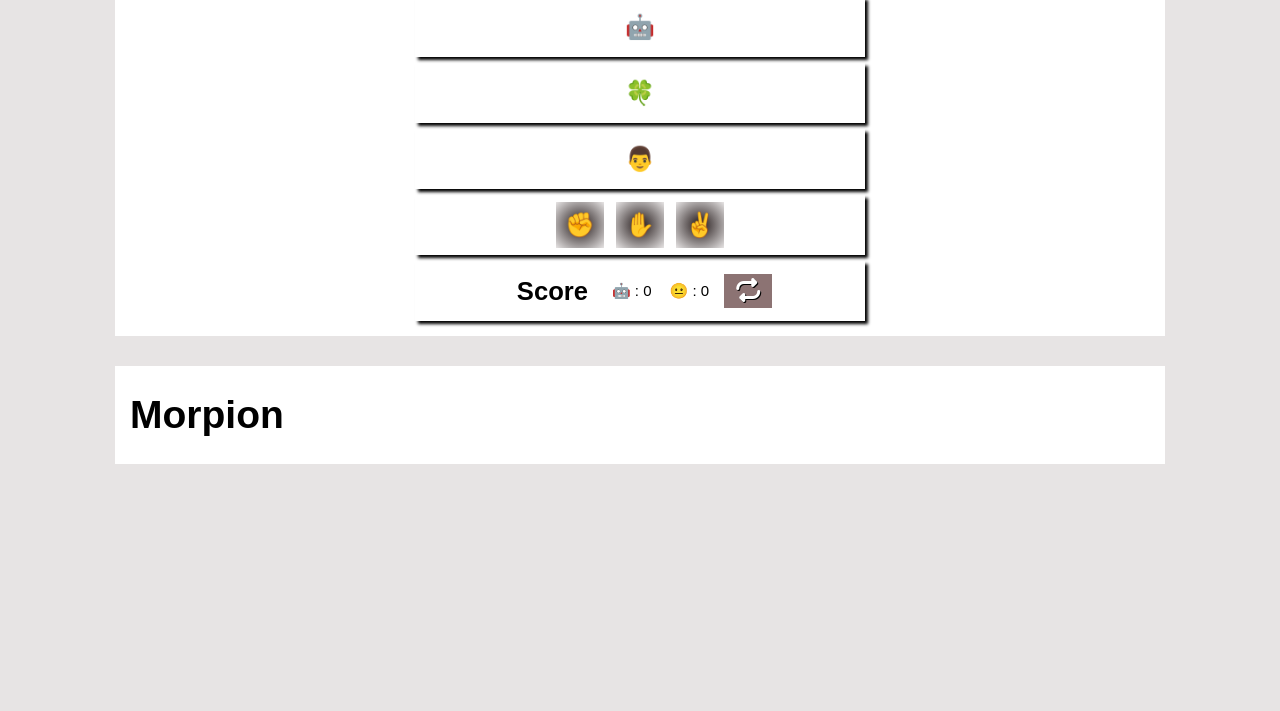
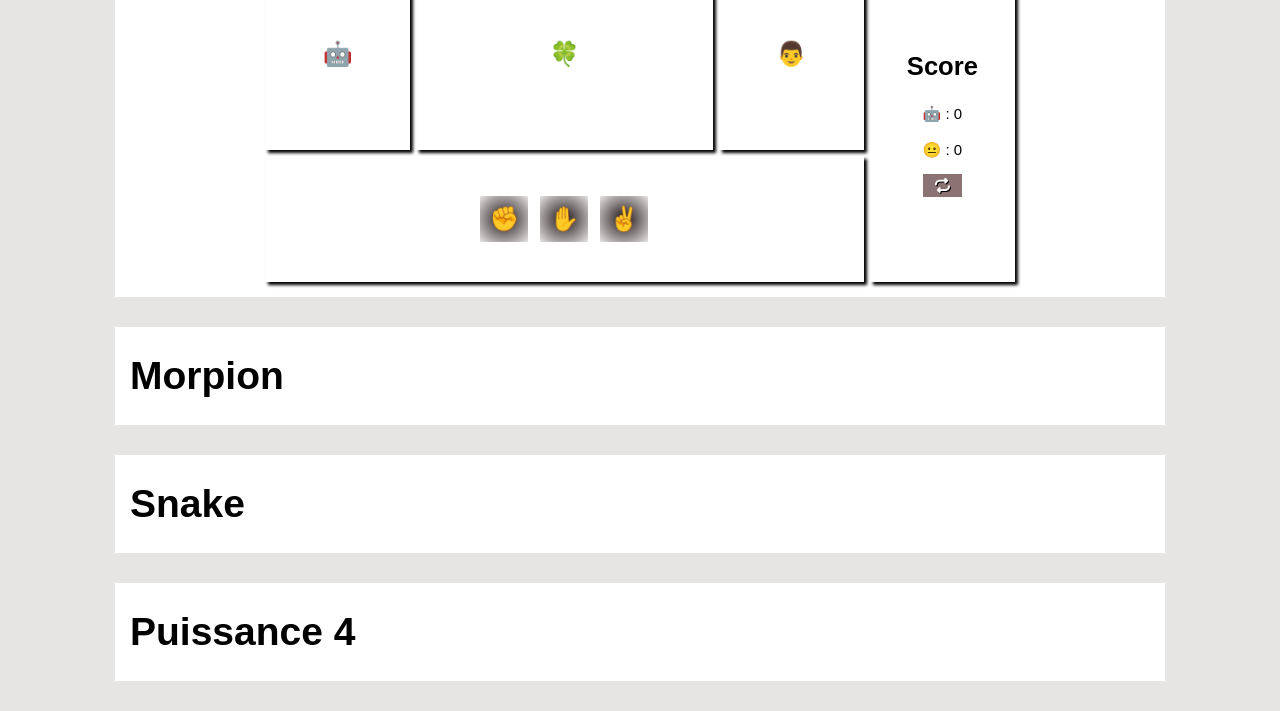
Before and after one commit to Mohamed-skd/demo-jeu, a website with bundled scripts: page composants/accueil/index.html in a window 1280 px wide. Shown: the part 589-1300 px from the top of the page. Before the commit the page ends 1083 px from the top, so only its background shows below. Built offline with nearby package versions, Linux system fonts and the light colour scheme.

Commit message:
shifumi ok

```diff
--- a/composants/accueil/accueil.scss
+++ b/composants/accueil/accueil.scss
@@ -2,14 +2,14 @@
   position: sticky;
   top: 0;
   padding: 0.2rem;
-  background-color: hsl(var(--clr-gris), 0.5);
+  background-color: hsl(var(--clr-gris));
 }
 
 #devinette {
   #dev-form {
     margin: 1rem auto;
     padding: 1rem 0.4rem;
-    max-width: 30rem;
+    max-width: 50rem;
     box-shadow: 0.2rem 0.2rem 0.2rem black;
     flex-wrap: wrap;
 
@@ -28,10 +28,39 @@
 #shifumi {
   #shi-art {
     margin: auto;
-    max-width: 30rem;
+    max-width: 50rem;
     grid-template-rows: repeat(5, 4rem);
     & > * {
       box-shadow: 0.2rem 0.2rem 0.2rem black;
+    }
+    @media (min-width: 50rem) {
+      grid-template: repeat(5, 4rem) / repeat(5, 1fr);
+    }
+
+    #shi-bot {
+      @media (min-width: 50rem) {
+        grid-area: 1/1/4/2;
+      }
+    }
+    #shi-info {
+      @media (min-width: 50rem) {
+        grid-area: 1/2/4/4;
+      }
+    }
+    #shi-joueur {
+      @media (min-width: 50rem) {
+        grid-area: 1/4/4/5;
+      }
+    }
+    #shi-choix {
+      @media (min-width: 50rem) {
+        grid-area: 4/1/6/5;
+      }
+    }
+    #shi-score {
+      @media (min-width: 50rem) {
+        grid-area: 1/5/6/6;
+      }
     }
   }
 
--- a/composants/accueil/accueil.ts
+++ b/composants/accueil/accueil.ts
@@ -2,6 +2,7 @@ import {
   action,
   aller,
   hasard,
+  modifClass,
   recupAttrib,
   select,
   selectTout,
@@ -25,7 +26,6 @@ export default function accueil() {
   const devInfo = select("#dev-info")!;
   const devChoix = select("#dev-choix") as HTMLInputElement;
   const devHasard = hasard(101);
-
   let chances = 10;
   let info = `Vous devez deviner un nombre entre 0 et 100, Vous avez droit à ${chances} tentatives.`;
 
@@ -78,6 +78,7 @@ export default function accueil() {
   const shiScoreBot = select("#shi-score-bot")!;
   const shiReset = select("#shi-reset")!;
   const shiChoixTab = ["✊", "✋", "✌️"];
+  const shiMedia50rem = matchMedia("(min-width:50rem)");
   let scoreJoueurShi = 0;
   let scoreBotShi = 0;
   let infoShi = "🍀";
@@ -89,8 +90,25 @@ export default function accueil() {
     shiScoreJoueur.textContent = `${emotJoueur} : ${scoreJoueurShi}`;
     shiScoreBot.textContent = `🤖 : ${scoreBotShi}`;
   }
+  function shiMedia(mediaQuery: MediaQueryList | MediaQueryListEvent) {
+    const sects = [
+      select("#shi-bot")!,
+      select("#shi-joueur")!,
+      select("#shi-score")!,
+    ];
 
+    for (const sect of sects) {
+      if (mediaQuery.matches) {
+        modifClass(sect, "add", "colonne");
+      } else {
+        modifClass(sect, "sup", "colonne");
+      }
+    }
+  }
+
+  shiMedia(shiMedia50rem);
   shiInfos();
+  shiMedia50rem.addEventListener("change", shiMedia);
   action(shiReset, "click", () => {
     location.assign("");
   });
@@ -122,7 +140,8 @@ export default function accueil() {
         infoShi = "Égalité.";
       }
     }
-
     shiInfos();
   });
+
+  // morpion
 }
--- a/composants/accueil/index.html
+++ b/composants/accueil/index.html
@@ -27,6 +27,8 @@
         <li><button data-nav="devinette">Devinette</button></li>
         <li><button data-nav="shifumi">Shifumi</button></li>
         <li><button data-nav="morpion">Morpion</button></li>
+        <li><button data-nav="snake">Snake</button></li>
+        <li><button data-nav="puissance-4">Puissance 4</button></li>
       </ul>
     </nav>
 
@@ -81,6 +83,14 @@
       <section id="morpion">
         <h2>Morpion</h2>
       </section>
+
+      <section id="snake">
+        <h2>Snake</h2>
+      </section>
+
+      <section id="puissance-4">
+        <h2>Puissance 4</h2>
+      </section>
     </main>
 
     <footer></footer>
--- a/style.scss
+++ b/style.scss
@@ -50,12 +50,14 @@ button {
 }
 
 .emot,
-.choix,
-button {
+.choix {
   font-size: 1.6rem;
 }
 .choix {
   cursor: pointer;
   padding: 0.6rem;
   background: radial-gradient(hsl(var(--clr-noir)), hsl(var(--clr-blanc)));
+  &:hover {
+    box-shadow: 0 0 0 1px black;
+  }
 }
```
Also changed, not shown: 1 other file.
